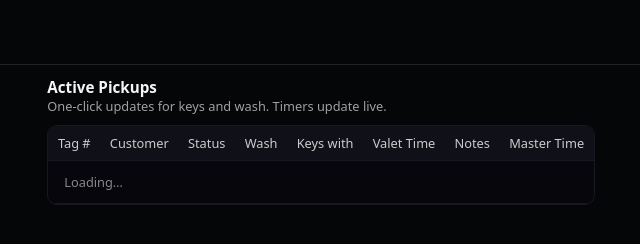
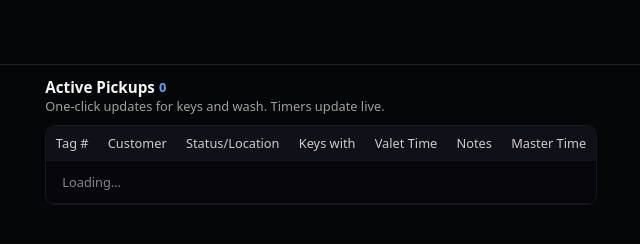
Before and after one commit to imnotsurereally/valet-ops-live, a plain HTML site: page keymachine.html in a window 1280 px wide. Shown: the full height of the page, 319-959 px from the left. Drawn offline with nearby package versions, Linux system fonts and the light colour scheme.

Commit message:
Update keymachine.html

```diff
--- a/keymachine.html
+++ b/keymachine.html
@@ -29,7 +29,10 @@
         <section class="section">
           <div class="section-header">
             <div>
-              <div class="section-title">Active Pickups</div>
+              <div class="section-title">
+                Active Pickups
+                <span class="section-count" id="count-active">0</span>
+              </div>
               <div class="section-subtitle">
                 One-click updates for keys and wash. Timers update live.
               </div>
@@ -42,8 +45,7 @@
                 <tr>
                   <th>Tag #</th>
                   <th>Customer</th>
-                  <th>Status</th>
-                  <th>Wash</th>
+                  <th>Status/Location</th>
                   <th>Keys with</th>
                   <th>Valet Time</th>
                   <th>Notes</th>
@@ -51,7 +53,7 @@
                 </tr>
               </thead>
               <tbody id="active-tbody">
-                <tr><td colspan="8" class="empty">Loading…</td></tr>
+                <tr><td colspan="7" class="empty">Loading…</td></tr>
               </tbody>
             </table>
           </div>
```
